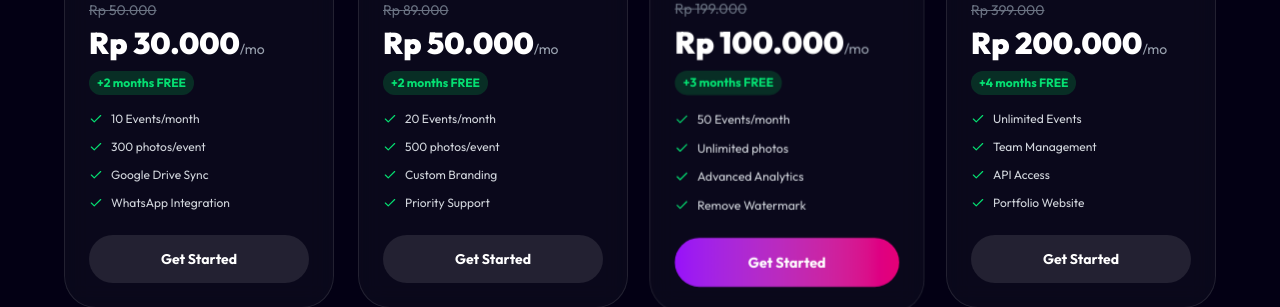
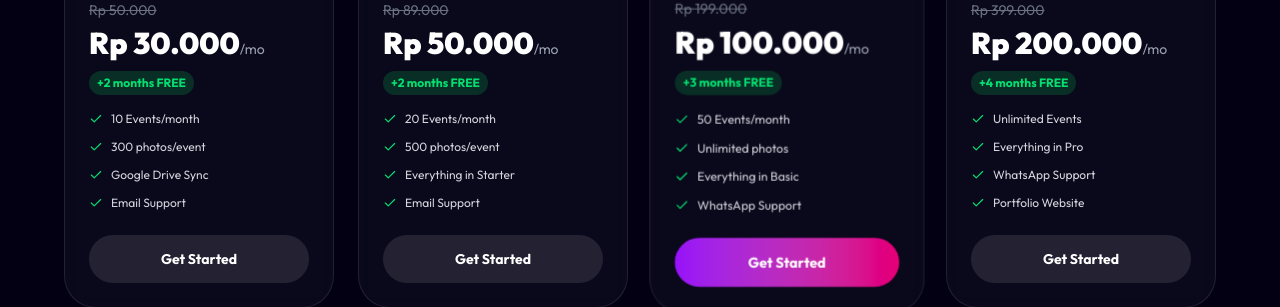
Before and after one commit to raytqr/photo-pick, a Next.js app: page / in a window 1280 px wide. Shown: the part 4060-4367 px from the top of the page. Built offline with nearby package versions, Linux system fonts and the light colour scheme.

Commit message:
feat: simplify pricing features - email support for starter/basic, wa for pro/unlimited

```diff
--- a/src/app/dashboard/pricing/page.tsx
+++ b/src/app/dashboard/pricing/page.tsx
@@ -48,8 +48,7 @@ const pricingTiers = [
             "20 Events per month",
             "Up to 500 photos/event",
             "Everything in Starter",
-            "Custom Branding",
-            "Priority Support",
+            "Email Support",
         ],
         cta: "Get Started",
     },
@@ -68,9 +67,7 @@ const pricingTiers = [
             "50 Events per month",
             "Unlimited photos/event",
             "Everything in Basic",
-            "Advanced Analytics",
-            "Remove Watermark",
-            "Custom Domain (Soon)",
+            "WhatsApp Support",
         ],
         cta: "Go Pro",
     },
@@ -90,10 +87,7 @@ const pricingTiers = [
             "Unlimited Events",
             "Unlimited Photos",
             "Everything in Pro",
-            "Team Management",
-            "API Access",
-            "White Label",
-            "Dedicated Support",
+            "WhatsApp Support",
         ],
         portfolioFeature: "Portfolio Website Included",
         cta: "Contact Sales",
--- a/src/app/page.tsx
+++ b/src/app/page.tsx
@@ -105,7 +105,7 @@ const pricingPlans = [
     monthly: { price: 40000 },
     originalMonthly: 50000,
     description: "Perfect for beginners",
-    features: ["10 Events/month", "300 photos/event", "Google Drive Sync", "WhatsApp Integration"],
+    features: ["10 Events/month", "300 photos/event", "Google Drive Sync", "Email Support"],
     popular: false
   },
   {
@@ -116,7 +116,7 @@ const pricingPlans = [
     monthly: { price: 70000 },
     originalMonthly: 89000,
     description: "For growing photographers",
-    features: ["20 Events/month", "500 photos/event", "Custom Branding", "Priority Support"],
+    features: ["20 Events/month", "500 photos/event", "Everything in Starter", "Email Support"],
     popular: false
   },
   {
@@ -127,7 +127,7 @@ const pricingPlans = [
     monthly: { price: 150000 },
     originalMonthly: 199000,
     description: "Most popular choice",
-    features: ["50 Events/month", "Unlimited photos", "Advanced Analytics", "Remove Watermark"],
+    features: ["50 Events/month", "Unlimited photos", "Everything in Basic", "WhatsApp Support"],
     popular: true
   },
   {
@@ -138,7 +138,7 @@ const pricingPlans = [
     monthly: { price: 300000 },
     originalMonthly: 399000,
     description: "For studios & agencies",
-    features: ["Unlimited Events", "Team Management", "API Access", "Portfolio Website"],
+    features: ["Unlimited Events", "Everything in Pro", "WhatsApp Support", "Portfolio Website"],
     popular: false
   }
 ];
--- a/src/app/pricing/page.tsx
+++ b/src/app/pricing/page.tsx
@@ -49,8 +49,7 @@ const pricingTiers = [
             "20 Events per month",
             "Up to 500 photos/event",
             "Everything in Starter",
-            "Custom Branding",
-            "Priority Support",
+            "Email Support",
         ],
         cta: "Get Started",
     },
@@ -69,9 +68,7 @@ const pricingTiers = [
             "50 Events per month",
             "Unlimited photos/event",
             "Everything in Basic",
-            "Advanced Analytics",
-            "Remove Watermark",
-            "Custom Domain (Soon)",
+            "WhatsApp Support",
         ],
         cta: "Go Pro",
     },
@@ -91,10 +88,7 @@ const pricingTiers = [
             "Unlimited Events",
             "Unlimited Photos",
             "Everything in Pro",
-            "Team Management",
-            "API Access",
-            "White Label",
-            "Dedicated Support",
+            "WhatsApp Support",
         ],
         portfolioFeature: "Portfolio Website Included",
         cta: "Contact Sales",
```
